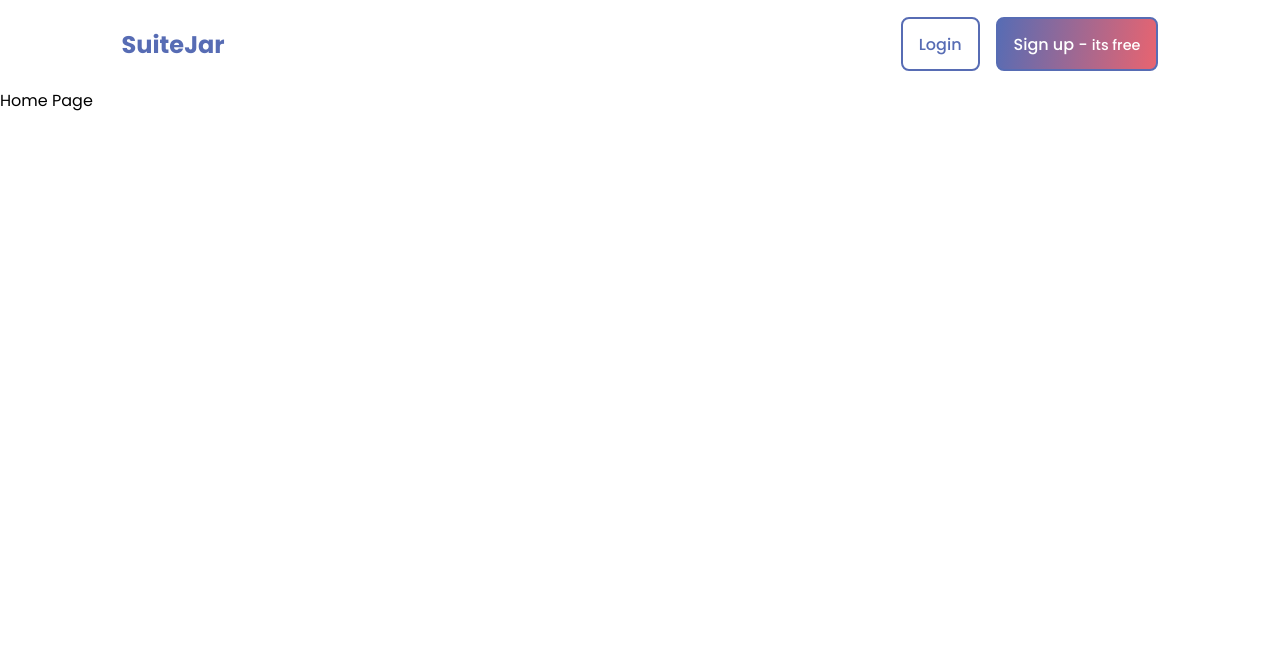
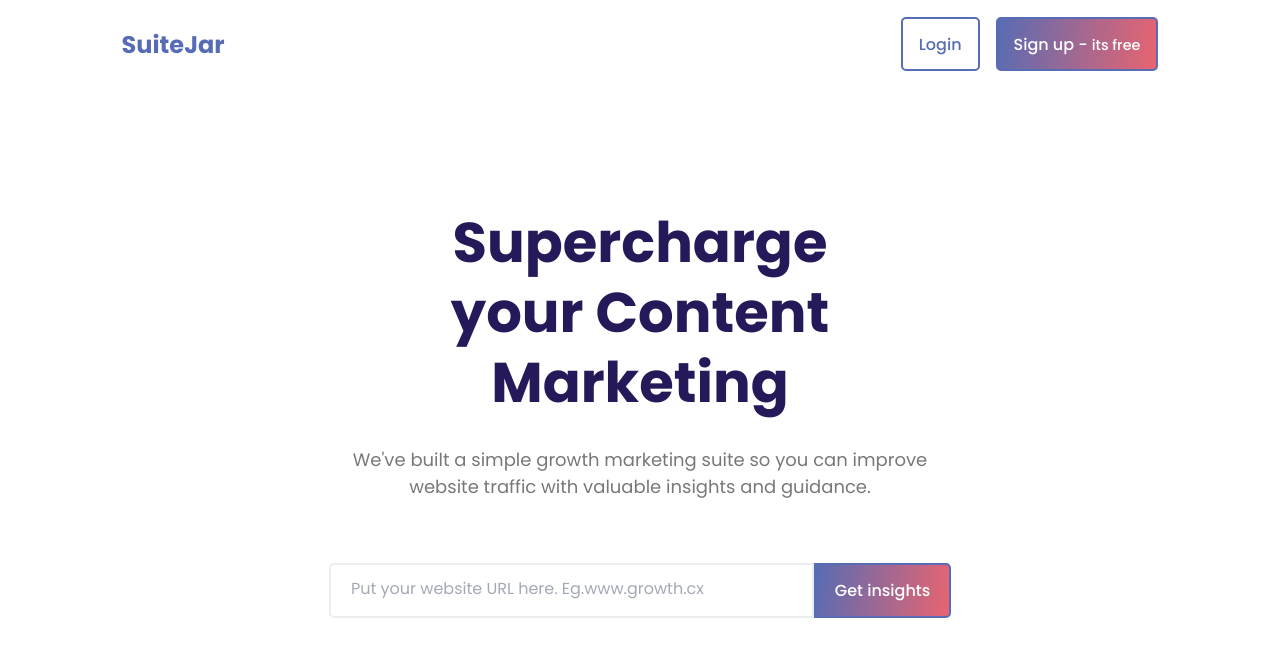
Before and after one commit to ASHIK-S-NAIR/URL-Info-Frontend, a React (Create React App) app: page / in a window 1280 px wide. Shown: the top 656 px of the page. Built offline with nearby package versions, Linux system fonts and the light colour scheme.

Commit message:
working on home page section

```diff
--- a/src/App.css
+++ b/src/App.css
@@ -31,7 +31,7 @@ button {
   font-weight: 500;
   background-image: linear-gradient(99deg, rgb(87, 108, 180), rgb(232,100,112));
   border: 2px solid rgb(87, 108, 180);
-  border-radius: 8px;
+  border-radius: 5px;
   color: #fff;
 }
 
@@ -41,25 +41,59 @@ button {
   color: rgb(87, 108, 180);
 }
 
-/* nav section start */
-.nav-wrap {
-  display: flex;
-  align-items: center;
-  justify-content: space-between;
-  height: 5.5em;
+/* home section start */
+
+.home-section{
+ min-height: 100vh;
 }
 
-.nav-logo-h1{
-  color: rgb(87, 108, 180);
+.home-wrap{
+  padding-top: 13em;
+  height: 100%;
 }
 
-.nav-cta-signup{
-  margin-left: 1em;
+.home-header{
+  font-size: 3.5rem;
+  font-weight: 700;
+  color: rgb(38,25,90);
+  width: 50%;
+  text-align: center;
+  margin: 0 auto;
+  line-height: 4.375rem;
+  margin-bottom: 0.5em;
 }
 
-.nav-cta-signup span{
-  /* font-weight: 300; */
-  font-size: 0.9rem;
+.home-subheader{
+  font-size: 1.125rem;
+  font-weight: 400;
+  color: rgb(120,120,120);
+  text-align: center;
+  margin: 0 auto;
+  margin-bottom: 3.5em;
 }
 
-/* nav section end */
+.home-url-form{
+  width: 60%;
+  display: flex;
+  margin: 0 auto;
+  /* border: 1px solid red; */
+}
+
+.home-url-form-input{
+  width: 78%;
+  border: 2px solid rgb(235,237,240);
+  border-radius: 5px 0 0 5px;
+  padding-left: 1.5em;
+}
+
+.home-url-form-input::placeholder{
+  color: rgb(163,169,181);
+  font-size: 1rem;
+  font-weight: 400;
+}
+
+.home-cta-getInsights{
+  width: 22%;
+  border-radius: 0 5px 5px 0;
+}
+/* home section end */
--- a/src/pages/Home/index.js
+++ b/src/pages/Home/index.js
@@ -2,7 +2,18 @@ import React from 'react'
 
 const Home = () => {
   return (
-    <div>Home Page</div>
+    <section className="home-section">
+      <div className="wrap home-wrap">
+        <h1 className="home-header">Supercharge your Content Marketing</h1>
+        <h3 className="home-subheader">We've built a simple growth marketing suite so you can improve <br /> website traffic with valuable insights and guidance.</h3>
+        <div className="home-url-sec">
+          <form className="home-url-form">
+            <input type="text" className="home-url-form-input" placeholder='Put your website URL here. Eg.www.growth.cx' />
+            <button className="btn-cta home-cta-getInsights">Get insights</button>
+          </form>
+        </div>
+      </div>
+    </section>
   )
 }
 
--- a/src/pages/components/Nav/index.js
+++ b/src/pages/components/Nav/index.js
@@ -1,5 +1,6 @@
 import React from 'react'
 import "../../../App.css";
+import "./style.css";
 
 const Nav = () => {
   return (
--- /dev/null
+++ b/src/pages/components/Nav/style.css
@@ -0,0 +1,31 @@
+/* nav section start */
+.nav-section{
+    position: fixed;
+    top: 0;
+    left: 0;
+    right: 0;
+    z-index: 10;
+    background-color: rgb(255,255,255);
+  }
+
+  .nav-wrap {
+    display: flex;
+    align-items: center;
+    justify-content: space-between;
+    height: 5.5em;
+  }
+
+  .nav-logo-h1{
+    color: rgb(87, 108, 180);
+  }
+
+  .nav-cta-signup{
+    margin-left: 1em;
+  }
+
+  .nav-cta-signup span{
+    /* font-weight: 300; */
+    font-size: 0.9rem;
+  }
+
+  /* nav section end */
```
Also changed, not shown: src/pages/Home/style.css (added).
